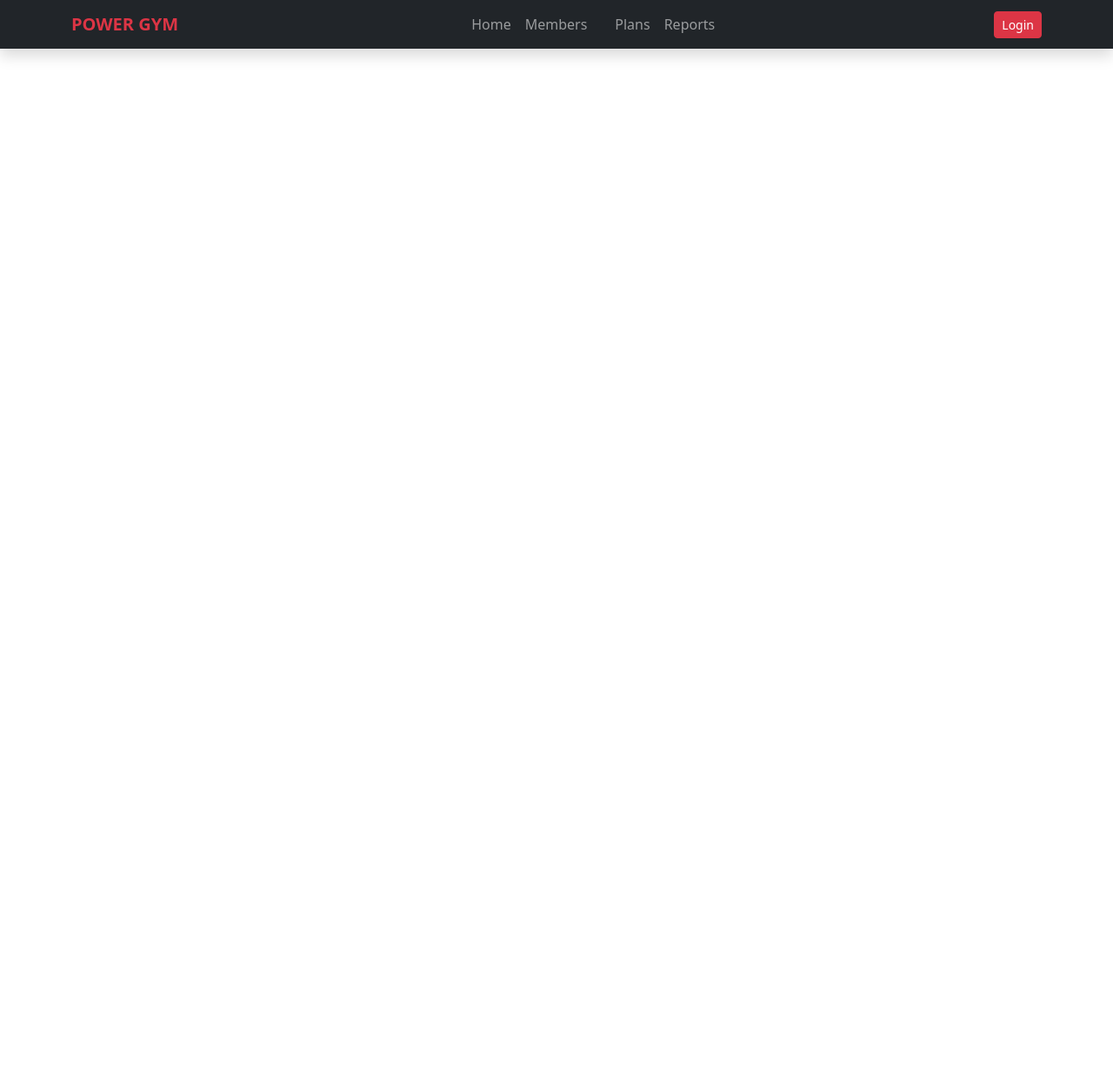
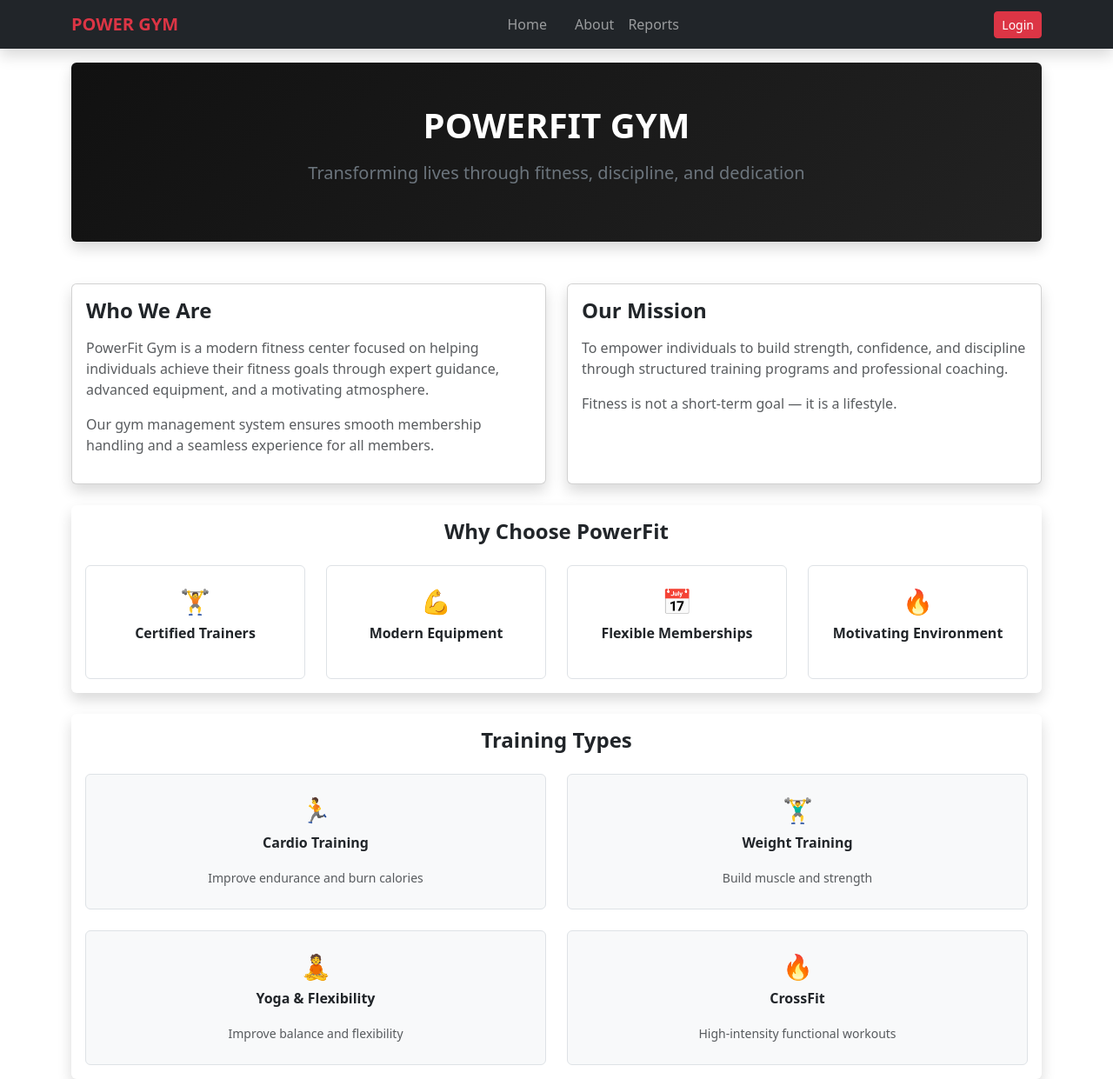
Before and after one commit to rahullokhande-2002/Power_GYM_1, a React app in the folder frontEnd/: page /about in a window 1280 px wide. Shown: the whole page at 87% size. Before the commit the page ends 800 px from the top, so only its background shows below. Built offline with nearby package versions, Linux system fonts and the light colour scheme; the HTML template or start-up script is replaced by a standard one.

Commit message:
routing changes

```diff
--- a/frontEnd/src/App.jsx
+++ b/frontEnd/src/App.jsx
@@ -7,6 +7,7 @@ import Login from './pages/Login';
 import Navbar from './components/Navbar';
 import Member from './components/members/Member';
 import Dashboard from './components/Dashboard';
+import About from './components/About';
 
 const App = () => {
   return (
@@ -26,6 +27,8 @@ const App = () => {
         <Route path='/dashboard' element={<Dashboard></Dashboard>}/>
         <Route path="/login" element={<Login />} />
 
+                 <Route path="/about" element={<About/>} />
+
 
   </Routes>
 </Router>
--- /dev/null
+++ b/frontEnd/src/components/About.jsx
@@ -0,0 +1,150 @@
+import React from "react";
+
+const About = () => {
+  return (
+    <div className="container mt-5 pt-4">
+
+      {/* Hero Section */}
+      <div
+        className="card shadow mb-5 border-0"
+        style={{
+          background: "linear-gradient(135deg, #111, #222)",
+        }}
+      >
+        <div className="card-body text-white text-center p-5">
+          <h1 className="fw-bold text-uppercase">PowerFit Gym</h1>
+          <p className="lead mt-3 text-secondary">
+            Transforming lives through fitness, discipline, and dedication
+          </p>
+        </div>
+      </div>
+
+      <div className="row g-4">
+
+        {/* Who We Are */}
+        <div className="col-md-6">
+          <div className="card shadow h-100 hover-card">
+            <div className="card-body">
+              <h4 className="fw-bold mb-3 text-dark">Who We Are</h4>
+              <p className="text-muted">
+                PowerFit Gym is a modern fitness center focused on helping individuals
+                achieve their fitness goals through expert guidance, advanced equipment,
+                and a motivating atmosphere.
+              </p>
+              <p className="text-muted">
+                Our gym management system ensures smooth membership handling and
+                a seamless experience for all members.
+              </p>
+            </div>
+          </div>
+        </div>
+
+        {/* Our Mission */}
+        <div className="col-md-6">
+          <div className="card shadow h-100 hover-card">
+            <div className="card-body">
+              <h4 className="fw-bold mb-3 text-dark">Our Mission</h4>
+              <p className="text-muted">
+                To empower individuals to build strength, confidence, and discipline
+                through structured training programs and professional coaching.
+              </p>
+              <p className="text-muted">
+                Fitness is not a short-term goal — it is a lifestyle.
+              </p>
+            </div>
+          </div>
+        </div>
+
+        {/* Why Choose Us */}
+        <div className="col-12">
+          <div className="card shadow border-0">
+            <div className="card-body">
+              <h4 className="fw-bold text-center mb-4">Why Choose PowerFit</h4>
+
+              <div className="row text-center g-4">
+                {[
+                  { icon: "🏋️", text: "Certified Trainers" },
+                  { icon: "💪", text: "Modern Equipment" },
+                  { icon: "📅", text: "Flexible Memberships" },
+                  { icon: "🔥", text: "Motivating Environment" },
+                ].map((item, index) => (
+                  <div className="col-md-3" key={index}>
+                    <div className="p-4 border rounded feature-box">
+                      <h3>{item.icon}</h3>
+                      <p className="fw-semibold mt-2">{item.text}</p>
+                    </div>
+                  </div>
+                ))}
+              </div>
+
+            </div>
+          </div>
+        </div>
+
+        {/* Training Types */}
+        <div className="col-12">
+          <div className="card shadow border-0">
+            <div className="card-body">
+              <h4 className="fw-bold text-center mb-4">Training Types</h4>
+
+              <div className="row g-4 text-center">
+                {[
+                  { icon: "🏃", title: "Cardio Training", desc: "Improve endurance and burn calories" },
+                  { icon: "🏋️‍♂️", title: "Weight Training", desc: "Build muscle and strength" },
+                  { icon: "🧘", title: "Yoga & Flexibility", desc: "Improve balance and flexibility" },
+                  { icon: "🔥", title: "CrossFit", desc: "High-intensity functional workouts" },
+                ].map((item, index) => (
+                  <div className="col-md-6" key={index}>
+                    <div className="border rounded p-4 h-100 training-box">
+                      <h3>{item.icon}</h3>
+                      <p className="fw-semibold mt-2">{item.title}</p>
+                      <small className="text-muted">{item.desc}</small>
+                    </div>
+                  </div>
+                ))}
+              </div>
+
+            </div>
+          </div>
+        </div>
+
+      </div>
+
+      {/* Inline Styles */}
+      <style>{`
+        .hover-card {
+          transition: all 0.3s ease;
+        }
+        .hover-card:hover {
+          transform: translateY(-5px);
+          box-shadow: 0 12px 30px rgba(0, 0, 0, 0.15);
+        }
+
+        .feature-box {
+          background: #fff;
+          transition: all 0.3s ease;
+          cursor: pointer;
+        }
+        .feature-box:hover {
+          background: #111;
+          color: #fff;
+          transform: scale(1.05);
+        }
+
+        .training-box {
+          background: #f8f9fa;
+          transition: all 0.3s ease;
+          cursor: pointer;
+        }
+        .training-box:hover {
+          background: #111;
+          color: #fff;
+          transform: translateY(-5px);
+        }
+      `}</style>
+
+    </div>
+  );
+};
+
+export default About;
--- a/frontEnd/src/components/Navbar.jsx
+++ b/frontEnd/src/components/Navbar.jsx
@@ -27,15 +27,15 @@ const Navbar = () => {
             </li>
 
             <li className="nav-item">
-              <Link className="nav-link" to="/member">Members</Link>
+              <Link className="nav-link" to="/member"></Link>
             </li>
 
-            <li className="nav-item">
+            {/* <li className="nav-item">
               <Link className="nav-link" to="/dashboard"></Link>
-            </li>
+            </li> */}
 
             <li className="nav-item">
-              <Link className="nav-link" to="#">Plans</Link>
+              <Link className="nav-link" to="/about">About</Link>
             </li>
 
             <li className="nav-item">
--- a/frontEnd/src/components/members/AddMembers.jsx
+++ b/frontEnd/src/components/members/AddMembers.jsx
@@ -1,5 +1,6 @@
 import React, { useState } from "react";
 import axios from "axios";
+import { NavLink } from "react-router-dom";
 
 const AddMembers = () => {
   const [data, setData] = useState({
@@ -146,7 +147,7 @@ const AddMembers = () => {
                     />
                   </div>
 
-                  {/* Mobile Number */}
+                  {/* Mobile */}
                   <div className="col-md-6">
                     <label className="form-label">Mobile Number</label>
                     <input
@@ -160,10 +161,15 @@ const AddMembers = () => {
 
                 </div>
 
-                <div className="d-grid mt-4">
+                {/* Buttons */}
+                <div className="d-flex justify-content-center gap-3 mt-4">
                   <button type="submit" className="btn btn-danger">
                     Add Member
                   </button>
+
+                  <NavLink to="/member" className="btn btn-danger">
+                    View Members
+                  </NavLink>
                 </div>
 
               </form>
--- a/frontEnd/src/components/members/Member.jsx
+++ b/frontEnd/src/components/members/Member.jsx
@@ -33,9 +33,17 @@ const Member = () => {
           <div className="card shadow">
             <div className="card-header bg-dark text-white d-flex justify-content-between align-items-center">
               <h4 className="mb-0">Gym Members</h4>
-              <NavLink to="/addMembers" className="btn btn-danger btn-sm">
-                + Add Member
-              </NavLink>
+
+              {/* Header Buttons */}
+              <div className="d-flex gap-2">
+                <NavLink to="/dashboard" className="btn btn-danger btn-sm">
+                  Dashboard
+                </NavLink>
+
+                <NavLink to="/addMembers" className="btn btn-danger btn-sm">
+                  + Add Member
+                </NavLink>
+              </div>
             </div>
 
             <div className="card-body table-responsive">
--- a/frontEnd/src/pages/Login.jsx
+++ b/frontEnd/src/pages/Login.jsx
@@ -22,7 +22,7 @@ const Login = () => {
 
     if (user.email === "admin@gmail.com" && user.password === "12345") {
       alert("Login Successful");
-      navigate("/dashboard");
+      navigate("/member");
     } else {
       alert("Invalid Credentials");
     }
```
Also changed, not shown: frontEnd/src/jsondata/db.json (+11 -0 lines).
